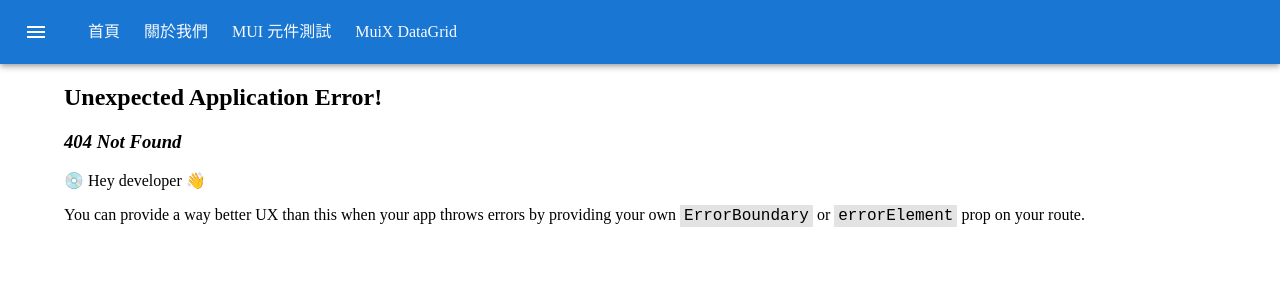
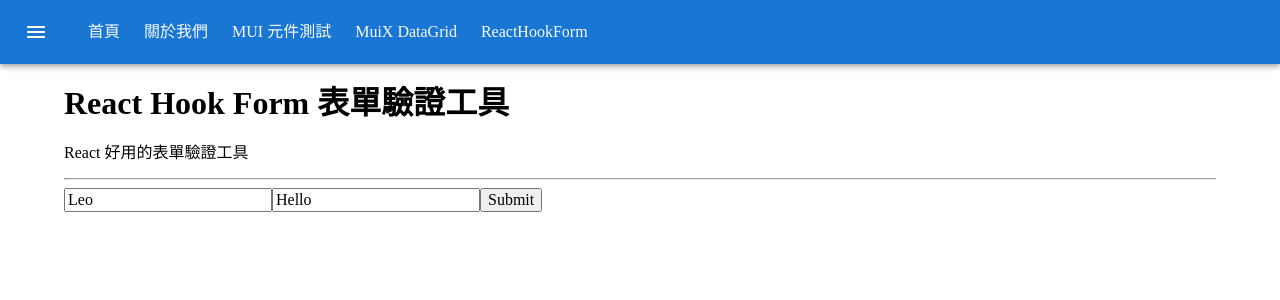
Before and after one commit to Aruminiya/PRACTISE_material-ui, a React (Vite) app: page /reactHookForm in a window 1280 px wide. Before the commit this address had no page. Shown: the top 300 px of the page. Built offline with nearby package versions, Linux system fonts and the light colour scheme.

Commit message:
測試 React Hook Form

```diff
--- a/package.json
+++ b/package.json
@@ -20,6 +20,7 @@
     "normalize.css": "^8.0.1",
     "react": "^18.3.1",
     "react-dom": "^18.3.1",
+    "react-hook-form": "^7.53.0",
     "react-router-dom": "^6.26.1",
     "sass": "^1.77.8",
     "scss": "^0.2.4",
--- a/src/components/Navbar.jsx
+++ b/src/components/Navbar.jsx
@@ -20,6 +20,10 @@
   {
     href: "/muiX-dataGrid",
     title: "MuiX DataGrid"
+  },
+  {
+    href: '/reactHookForm',
+    title: 'ReactHookForm',
   }
 ];
 
--- /dev/null
+++ b/src/pages/ReactHookForm.jsx
@@ -0,0 +1,40 @@
+import { useForm } from "react-hook-form";
+
+export default function ReactHookForm() {
+  const { register, handleSubmit, watch, formState: { errors } } = useForm({
+    defaultValues: {
+      name: "Leo",
+      comment: "Hello"
+    }
+  });
+
+  const onSubmit = (data) => console.log(data);
+  console.log(watch()) // 透過傳遞名稱來監視輸入值
+
+  return (
+    <>
+      <h1>React Hook Form 表單驗證工具</h1>
+      <p>React 好用的表單驗證工具</p>
+      <hr />
+      { /* “handleSubmit” 將在呼叫 “onSubmit” 之前驗證您的輸入 */ }
+      <form onSubmit={handleSubmit(onSubmit)}>
+        { /* 透過呼叫「register」函數將您的輸入註冊到鉤子中 */ }
+        <input {...register("name", { required: "This is required" })} />
+        {errors?.name?.message }
+        { /* 包含使用必要的或其他標準 HTML 驗證規則的驗證 */ }
+        <input {...register("comment", {
+          required: "This is required",
+          maxLength: {
+            value: 10,
+            message: "Min length is 10"
+          }
+        })} />
+        { /* 欄位驗證失敗時會回傳錯誤 */ }
+        {console.log(errors)}
+        {errors?.comment?.message }
+
+        <input type="submit" />
+      </form>
+    </>
+  );
+};
```
Also changed, not shown: src/router/Router.jsx (+5 -2 lines), 1 other file (tests, documents, lock files or other folders).
